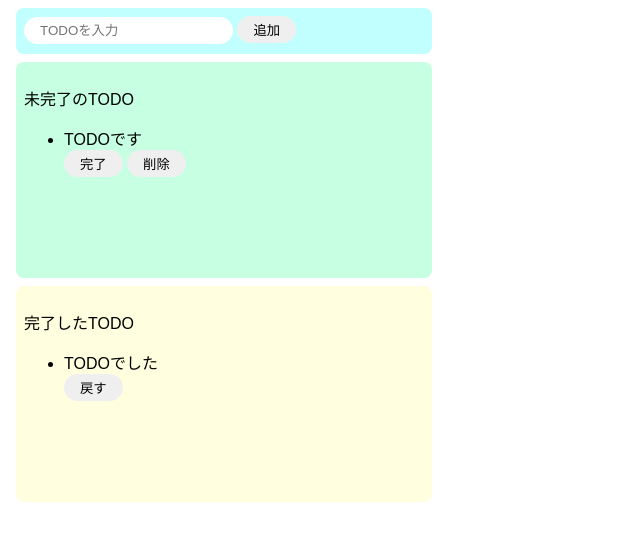
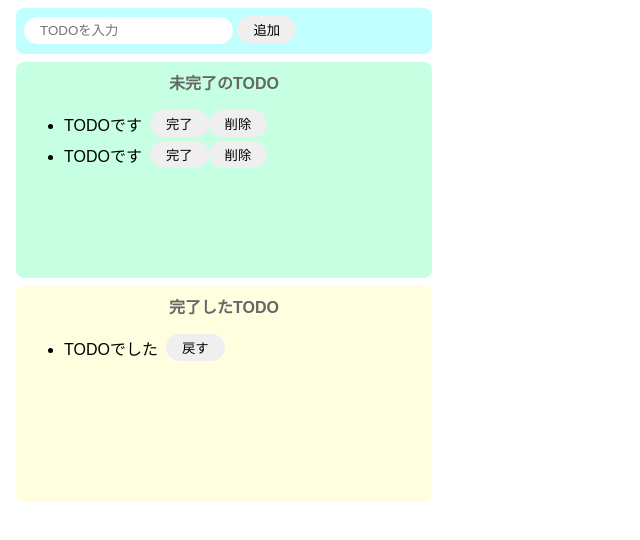
Before and after one commit to hattoriryuki/JS_practice_todo_app, a website built with Parcel: page index.html in a window 1280 px wide. Shown: the whole page, without its empty margins (0-640 px from the left). Built offline with nearby package versions, Linux system fonts and the light colour scheme.

Commit message:
FIx: 全体的なスタイリングを微修正

```diff
--- a/index.html
+++ b/index.html
@@ -11,9 +11,14 @@
       <button>追加</button>
     </div>
     <div class="incomplete-area">
-      <p>未完了のTODO</p>
+      <p class="title">未完了のTODO</p>
       <ul>
-        <div>
+        <div class="list-row">
+          <li>TODOです</li>
+          <button>完了</button>
+          <button>削除</button>
+        </div>
+        <div class="list-row">
           <li>TODOです</li>
           <button>完了</button>
           <button>削除</button>
@@ -21,9 +26,9 @@
       </ul>
     </div>
     <div class="complete-area">
-      <p>完了したTODO</p>
+      <p class="title">完了したTODO</p>
       <ul>
-        <div>
+        <div class="list-row">
           <li>TODOでした</li>
           <button>戻す</button>
         </div>
--- a/src/styles.css
+++ b/src/styles.css
@@ -47,3 +47,20 @@ button:hover {
   margin: 8px;
   border-radius: 8px;
 }
+
+li {
+  margin-right: 8px;
+}
+
+.title {
+  text-align: center;
+  margin-top: 0;
+  font-weight: bold;
+  color: #666;
+}
+
+.list-row {
+  display: flex;
+  align-items: center;
+  padding-bottom: 4px;
+}
```
